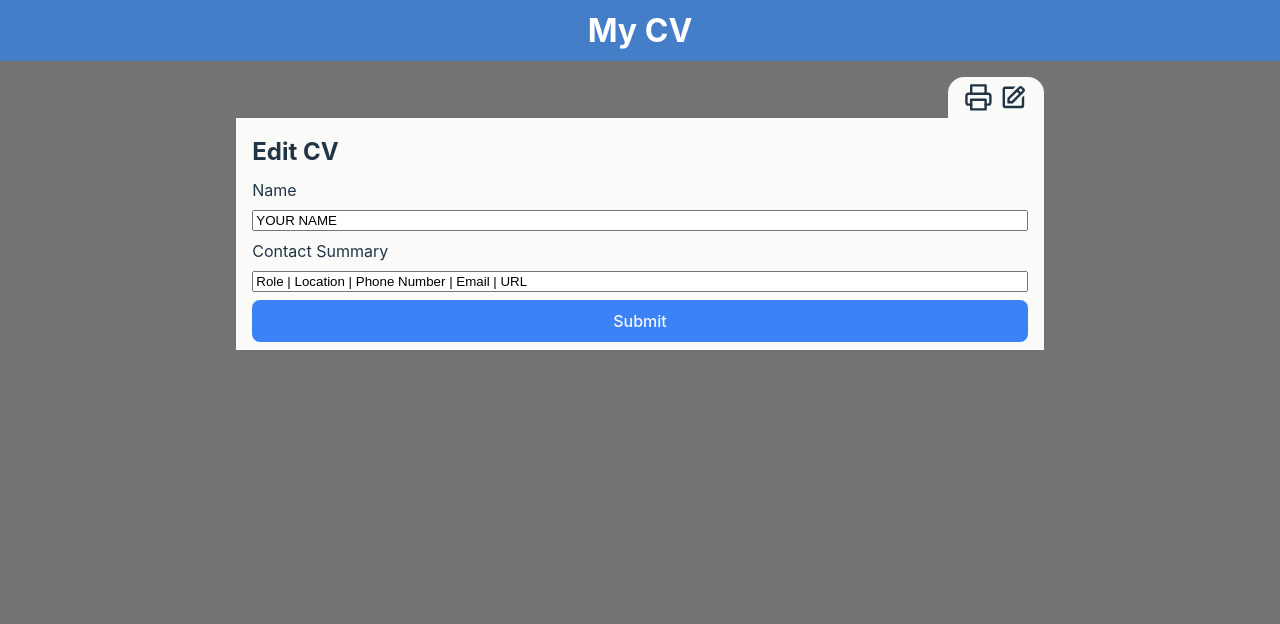
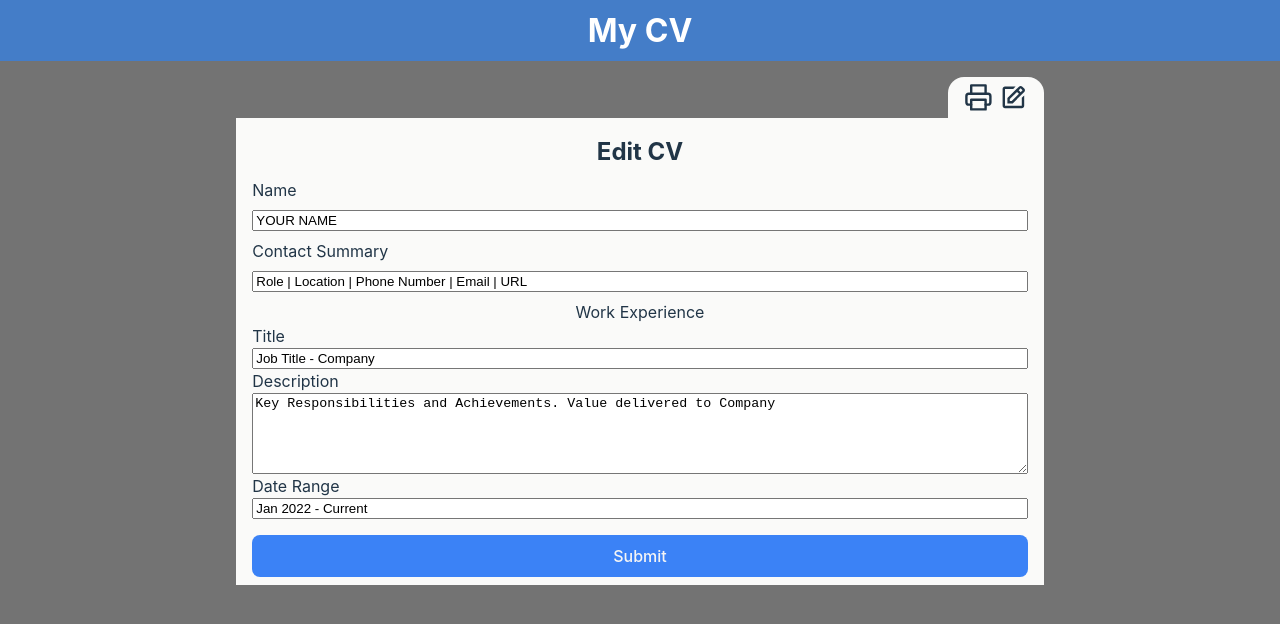
Before and after one commit to JeremyLoh/odin-project, a React (Vite) app in the folder cv/: page / in a window 1280 px wide. Both pictures are taken after a click on the icon 1013 px from the left and 97 px from the top of the page. Shown: the top 624 px of the page. Built offline with nearby package versions, Linux system fonts and the light colour scheme.

Commit message:
feat: add edit cv for work experience section

```diff
--- a/cv/src/App.jsx
+++ b/cv/src/App.jsx
@@ -28,6 +28,7 @@ function App() {
       ...cvDetails,
       name: data.name,
       contactSummary: data.contactSummary,
+      workExperiences: data.workExperiences,
     })
     setIsEditCvMode(false)
   }
--- a/cv/src/components/CvEditForm.jsx
+++ b/cv/src/components/CvEditForm.jsx
@@ -1,17 +1,28 @@
-import { useForm } from "react-hook-form"
+import { useFieldArray, useForm } from "react-hook-form"
 import "../styles/CvEditForm.css"
+import Experience from "../model/Experience"
 
 export default function CvEditForm({ cvDetails, handleCvSubmit }) {
   const {
     register,
     handleSubmit,
+    control,
     formState: { errors, isSubmitting },
   } = useForm({
     defaultValues: {
       name: cvDetails.name,
       contactSummary: cvDetails.contactSummary,
+      workExperiences: cvDetails.workExperiences.map(
+        (experience) =>
+          new Experience(
+            experience.title,
+            experience.description,
+            experience.dateRange
+          )
+      ),
     },
   })
+  const { fields } = useFieldArray({ control, name: "workExperiences" })
 
   function onSubmit(data) {
     handleCvSubmit(data)
@@ -64,6 +75,77 @@ export default function CvEditForm({ cvDetails, handleCvSubmit }) {
             {errors.contactSummary.message}
           </span>
         )}
+        <div
+          className="edit-cv-work-experience-container"
+          data-cy="edit-cv-work-experience-container"
+        >
+          <p>Work Experience</p>
+          {fields.map((field, index) => {
+            return (
+              <section key={field.id} className="work-experience-card">
+                <label htmlFor={`workExperiences.${index}.title`}>Title</label>
+                <input
+                  key={`${field.id}-${index}-title`}
+                  type="text"
+                  data-cy={`${index}-title`}
+                  {...register(`workExperiences.${index}.title`, {
+                    required: "Title is required",
+                    maxLength: {
+                      value: 100,
+                      message:
+                        "Work experience title cannot be more than 100 characters",
+                    },
+                  })}
+                />
+                {errors.workExperiences &&
+                  errors.workExperiences[index].title && (
+                    <span
+                      className="error"
+                      data-cy={`edit-work-experience-title-${index}-error`}
+                    >
+                      {errors.workExperiences[index].title.message}
+                    </span>
+                  )}
+
+                <label htmlFor={`workExperiences.${index}.description`}>
+                  Description
+                </label>
+                <textarea
+                  key={`${field.id}-${index}-description`}
+                  data-cy={`${index}-description`}
+                  rows={5}
+                  {...register(`workExperiences.${index}.description`, {
+                    required: "Description is required",
+                    maxLength: {
+                      value: 300,
+                      message:
+                        "Work experience description cannot be more than 300 characters",
+                    },
+                  })}
+                />
+                {errors.workExperiences &&
+                  errors.workExperiences[index].description && (
+                    <span
+                      className="error"
+                      data-cy={`edit-work-experience-description-${index}-error`}
+                    >
+                      {errors.workExperiences[index].description.message}
+                    </span>
+                  )}
+
+                <label htmlFor={`workExperiences.${index}.dateRange`}>
+                  Date Range
+                </label>
+                <input
+                  key={`${field.id}-${index}-dateRange`}
+                  type="text"
+                  data-cy={`${index}-dateRange`}
+                  {...register(`workExperiences.${index}.dateRange`)}
+                />
+              </section>
+            )
+          })}
+        </div>
         <button
           type="submit"
           className="edit-cv-form-submit-btn"
--- a/cv/src/model/Experience.js
+++ b/cv/src/model/Experience.js
@@ -1,13 +1,11 @@
 import { nanoid } from "nanoid"
 
 export default class Experience {
-  constructor(title, organization, description, startDate, endDate) {
+  constructor(title, description, dateRange) {
     this._id = nanoid()
     this._title = title
-    this._organization = organization
     this._description = description
-    this._startDate = startDate
-    this._endDate = endDate
+    this._dateRange = dateRange
   }
 
   get id() {
@@ -15,50 +13,46 @@ export default class Experience {
   }
 
   get title() {
-    if (this._organization == "") {
-      return `${this._title}`
-    }
-    return `${this._title} - ${this._organization}`
+    return this._title
+  }
+
+  set title(value) {
+    this._title = value
   }
 
   get dateRange() {
-    if (this._endDate == null || this._endDate == "") {
-      return `${this._startDate}`
-    }
-    return `${this._startDate} - ${this._endDate}`
+    return this._dateRange
+  }
+
+  set dateRange(value) {
+    this._dateRange = value
   }
 
   get description() {
     return this._description
   }
+
+  set description(value) {
+    this._description = value
+  }
 }
 
 export const defaultWorkExperience = [
   new Experience(
-    "Job Title",
-    "Company",
+    "Job Title - Company",
     "Key Responsibilities and Achievements. Value delivered to Company",
-    "Jan 2022",
-    "Current"
+    "Jan 2022 - Current"
   ),
 ]
 
 export const defaultEducationHistory = [
   new Experience(
-    "School",
-    "Certification",
+    "School - Certification",
     "GPA - 5.0/5.0",
-    "Jan 2018",
-    "Jan 2022"
+    "Jan 2018 - Jan 2022"
   ),
 ]
 
 export const defaultAchievements = [
-  new Experience(
-    "First Achievement",
-    "",
-    "Achievement Description",
-    "Jan 2016",
-    ""
-  ),
+  new Experience("First Achievement", "Achievement Description", "Jan 2016"),
 ]
--- a/cv/src/styles/CvEditForm.css
+++ b/cv/src/styles/CvEditForm.css
@@ -12,6 +12,7 @@
 
 .edit-cv-title {
   margin: 0.5rem 0;
+  text-align: center;
 }
 
 .edit-cv-form-container form {
@@ -23,9 +24,20 @@
 .edit-cv-form-submit-btn {
   background-color: #3b82f6;
   color: whitesmoke;
+  margin-top: 0.5rem;
 }
 
 .edit-cv-form-submit-btn:disabled {
   background-color: #93c5fd;
   color: #555;
 }
+
+.edit-cv-work-experience-container p {
+  margin: 0;
+  text-align: center;
+}
+
+.work-experience-card {
+  display: flex;
+  flex-direction: column;
+}
```
Also changed, not shown: 1 other file (tests, documents, lock files or other folders).
